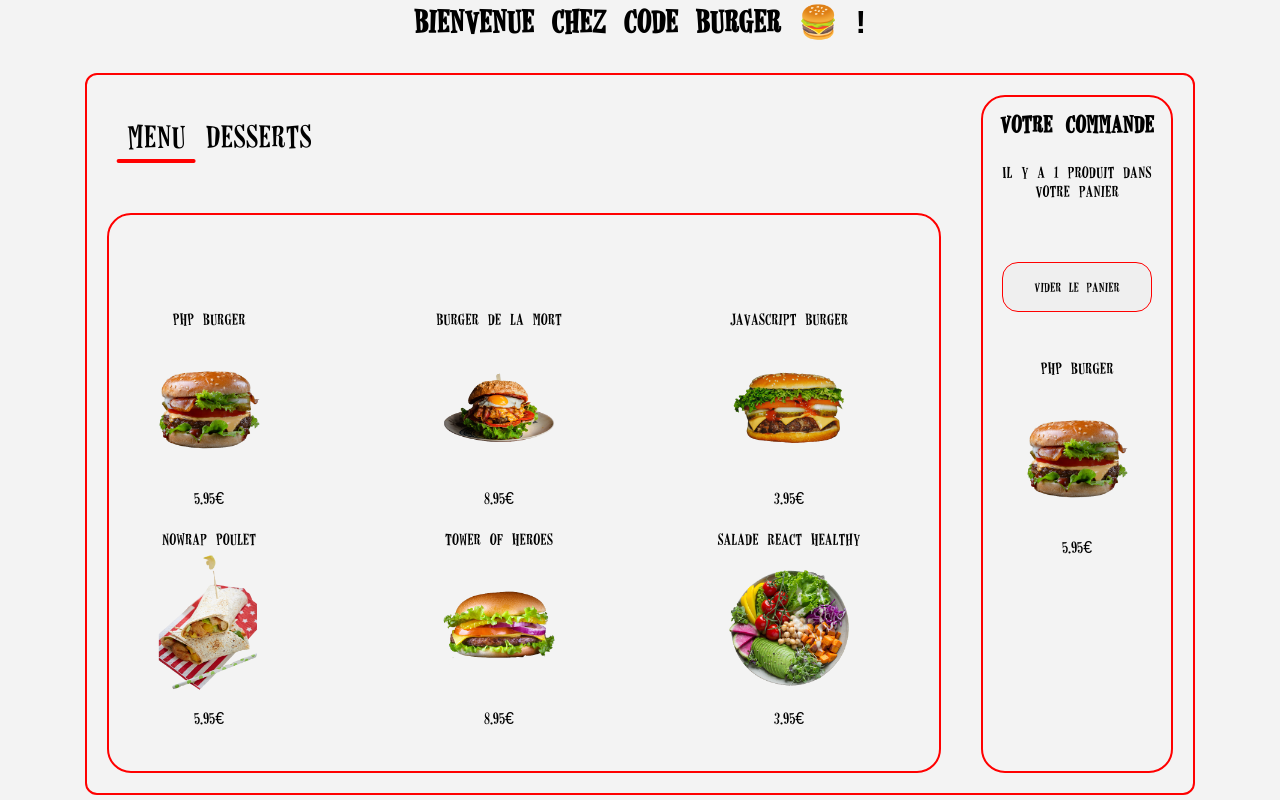
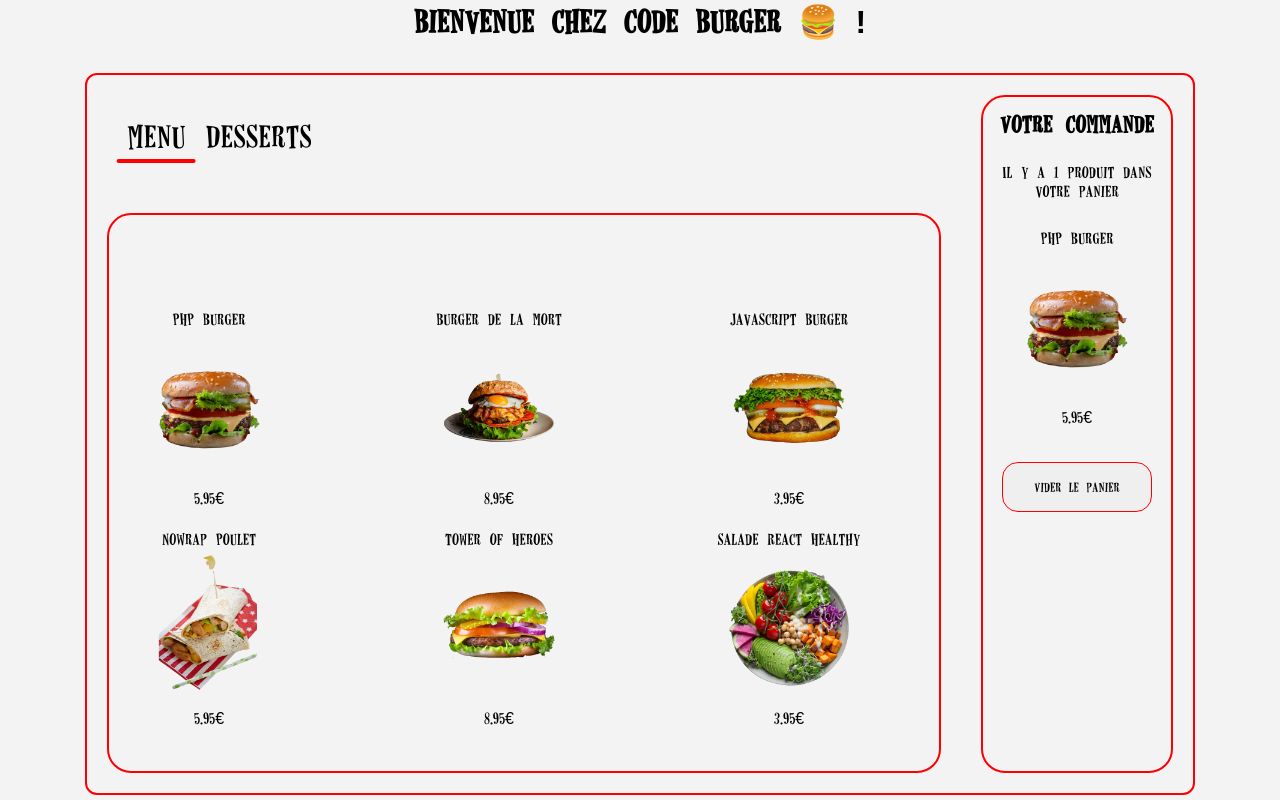
Before and after one commit to ZyanneM/react-burger-app, a React (Create React App) app: page / in a window 1280 px wide. Both pictures are taken after a click on the picture 209 px from the left and 408 px from the top of the page. Built offline with nearby package versions, Linux system fonts and the light colour scheme.

Commit message:
add clear button

```diff
--- a/src/components/Panier.js
+++ b/src/components/Panier.js
@@ -4,15 +4,15 @@ import { useState } from "react";
 const Panier = (props) => {
    const [count, setCount] = useState(0);
 
-
+console.log(props.toggleBtn);
     return (
         <div className="order-container">
         <h2>Votre Commande</h2>
         <p className="msg">{props.message}</p>
           <div className="product-list" id="cart">
             {props.orderedList}
-            <button className='clear' onClick={props.clearCart}>Vider le panier</button>
           </div>
+          <button className={props.toggleBtn === 0 ? "not-active" : "clear"} onClick={props.clearCart}>Vider le panier</button>
         </div>
     );
 };
--- a/src/pages/Homepage.js
+++ b/src/pages/Homepage.js
@@ -13,12 +13,15 @@ const Homepage = () => {
   const [message, setMessage] = useState("Il n'y a aucun produit dans votre panier.");
 
   //Je vais chercher le nombre de produits dans le panier
-  var productNb = document.querySelectorAll(".product-list > div");
+  const productNb = document.querySelectorAll(".product-list > div");
+  var cartLength = productNb.length;
+  console.log(productNb.length);
 
   // const Msg = () => {
-  //   setMessage("Il n'y a toujours rien");
-  const [ordered, setOrdered] = useState([]);
-  // }
+    //   setMessage("Il n'y a toujours rien");
+    const [ordered, setOrdered] = useState([]);
+    // }
+    const [toggleBtn, setToggleBtn] = useState(0);
 
   function clearCart() {
     // const container = document.getElementById('cart');
@@ -45,15 +48,17 @@ const Homepage = () => {
 
 
     if(productNb.length+1 === 1){
+    setToggleBtn(1);
     setMessage(`Il y a ${productNb.length+1} produit dans votre panier`)
-    }else{
+    }else if(productNb.length+1 > 1){
       setMessage(`Il y a ${productNb.length+1} produits dans votre panier`)
     }
-
 
     // alert(`Le produit ${productId} a été pressé !`);
     // setMessage('Bon appétit !');
   }
+
+
 
   function clearCart() {
     const container = document.getElementById('cart');
@@ -61,6 +66,8 @@ const Homepage = () => {
         // Supprimer la div enfant de l'élément parent
         container.removeChild(container.firstChild);
       }
+      setToggleBtn(0);
+      setMessage("Il n'y a aucun produit dans votre panier.")
     }
 
   const orderedList = ordered.map(order =>
@@ -99,6 +106,7 @@ const Homepage = () => {
         clearCart={clearCart}
         message={message}
         orderedList = {orderedList}
+        toggleBtn = {toggleBtn}
          />
       </div>
     </React.Fragment>
--- a/src/styles/pages/_homepage.scss
+++ b/src/styles/pages/_homepage.scss
@@ -82,3 +82,7 @@
   border-radius: 16px;
   cursor: pointer;
 }
+
+.not-active {
+  display: none;
+}
```
